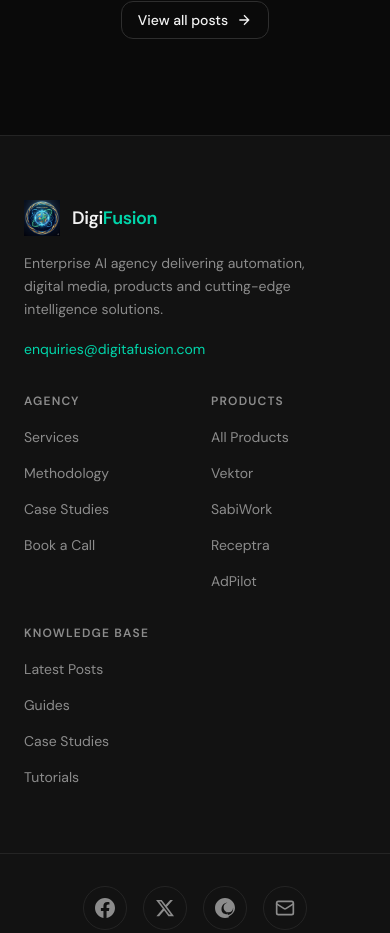
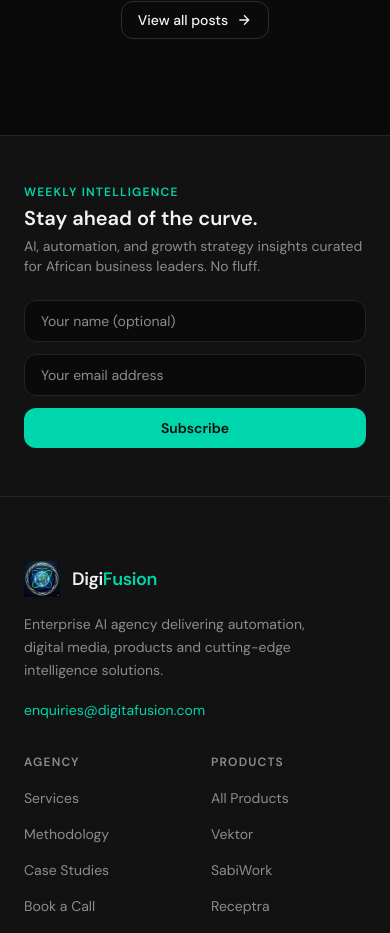
Before and after one commit to TheLionKing7/digifusion, a Next.js app: page / in a window 390 px wide. Shown: the part 9865-10798 px from the top of the page. Built offline with nearby package versions, Linux system fonts and the light colour scheme; no server answers.

Commit message:
feat: newsletter signup form in footer + move OneSignal app ID to env var

```diff
--- a/app/api/track/route.ts
+++ b/app/api/track/route.ts
@@ -102,7 +102,7 @@
     const ip     = getIp(request);
     const device = typeof clientDevice === 'string' ? clientDevice : detectDevice(ua);
 
-    await supabase.from('pageviews').insert({
+    const { error: insertError } = await supabase.from('pageviews').insert({
       path:         String(path).slice(0, 500),
       event:        typeof event === 'string' ? event.slice(0, 50) : 'pageview',
       referrer:     referrer    ? String(referrer).slice(0, 500)    : null,
@@ -126,9 +126,16 @@
       utm_campaign: utmCampaign ? String(utmCampaign).slice(0, 100) : null,
     });
 
+    if (insertError) {
+      // Surface in Vercel function logs without breaking the caller
+      console.error('[track] Supabase insert error:', insertError.message, insertError.details ?? '');
+      return NextResponse.json({ ok: false, error: insertError.message });
+    }
+
     return NextResponse.json({ ok: true });
-  } catch {
+  } catch (err) {
     // Never break the page for analytics failures
+    console.error('[track] Unexpected error:', err instanceof Error ? err.message : String(err));
     return NextResponse.json({ ok: false });
   }
 }
--- a/app/layout.tsx
+++ b/app/layout.tsx
@@ -115,7 +115,7 @@
 window.OneSignalDeferred = window.OneSignalDeferred || [];
 OneSignalDeferred.push(async function(OneSignal) {
   await OneSignal.init({
-    appId: "3b533b15-d684-4e35-8b95-a4ddbca6c6ac",
+    appId: "${process.env.NEXT_PUBLIC_ONESIGNAL_APP_ID}",
     notifyButton: { enable: false },
     serviceWorkerPath: "/OneSignalSDKWorker.js",
   });
--- a/components/layout/footer.tsx
+++ b/components/layout/footer.tsx
@@ -1,11 +1,91 @@
+'use client';
+
 import Link from 'next/link';
 import Image from 'next/image';
+import { useState } from 'react';
 import digiLogo from '@/assets/digilogo.png';
 import { FOOTER_LINKS, SOCIAL_LINKS } from '@/lib/constants/navigation';
+
+const API_BASE = (process.env.NEXT_PUBLIC_PATHGURU_API || '').replace(/\/$/, '');
+
+function NewsletterSignup() {
+  const [email, setEmail]   = useState('');
+  const [name,  setName]    = useState('');
+  const [state, setState]   = useState<'idle' | 'loading' | 'success' | 'error'>('idle');
+  const [msg,   setMsg]     = useState('');
+
+  async function handleSubmit(e: React.FormEvent) {
+    e.preventDefault();
+    if (!email) return;
+    setState('loading');
+    try {
+      const res = await fetch(`${API_BASE}/api/newsletter/subscribe`, {
+        method:  'POST',
+        headers: { 'Content-Type': 'application/json' },
+        body:    JSON.stringify({ email: email.trim(), name: name.trim(), source: 'website' }),
+      });
+      if (!res.ok) throw new Error('Subscribe failed');
+      setState('success');
+      setMsg('You\'re in. Expect sharp, practical insights every week.');
+    } catch {
+      setState('error');
+      setMsg('Something went wrong — try again or email us directly.');
+    }
+  }
+
+  return (
+    <div className="border-b border-border bg-surface">
+      <div className="mx-auto max-w-7xl px-6 py-12">
+        <div className="flex flex-col md:flex-row md:items-center md:justify-between gap-6">
+          <div>
+            <p className="text-xs font-semibold text-accent uppercase tracking-widest mb-1">Weekly Intelligence</p>
+            <h3 className="text-xl font-semibold text-foreground">Stay ahead of the curve.</h3>
+            <p className="text-sm text-muted mt-1 max-w-sm">
+              AI, automation, and growth strategy insights curated for African business leaders. No fluff.
+            </p>
+          </div>
+
+          {state === 'success' ? (
+            <p className="text-sm text-accent font-medium">{msg}</p>
+          ) : (
+            <form onSubmit={handleSubmit} className="flex flex-col sm:flex-row gap-3 w-full md:w-auto md:min-w-[420px]">
+              <input
+                type="text"
+                placeholder="Your name (optional)"
+                value={name}
+                onChange={e => setName(e.target.value)}
+                className="px-4 py-2.5 rounded-lg bg-background border border-border text-sm text-foreground placeholder:text-muted focus:outline-none focus:border-accent w-full sm:w-36"
+              />
+              <input
+                type="email"
+                required
+                placeholder="Your email address"
+                value={email}
+                onChange={e => setEmail(e.target.value)}
+                className="px-4 py-2.5 rounded-lg bg-background border border-border text-sm text-foreground placeholder:text-muted focus:outline-none focus:border-accent flex-1"
+              />
+              <button
+                type="submit"
+                disabled={state === 'loading'}
+                className="px-5 py-2.5 rounded-lg bg-accent text-background text-sm font-semibold hover:opacity-90 transition-opacity disabled:opacity-60 whitespace-nowrap"
+              >
+                {state === 'loading' ? 'Subscribing…' : 'Subscribe'}
+              </button>
+            </form>
+          )}
+          {state === 'error' && <p className="text-xs text-red-400 mt-1">{msg}</p>}
+        </div>
+      </div>
+    </div>
+  );
+}
 
 export function Footer() {
   return (
     <footer className="border-t border-border bg-surface">
+
+      {/* Newsletter signup */}
+      <NewsletterSignup />
 
       {/* Main columns */}
       <div className="mx-auto max-w-7xl px-6 py-16">
```
Also changed, not shown: 1 other file (tests, documents, lock files or other folders).
